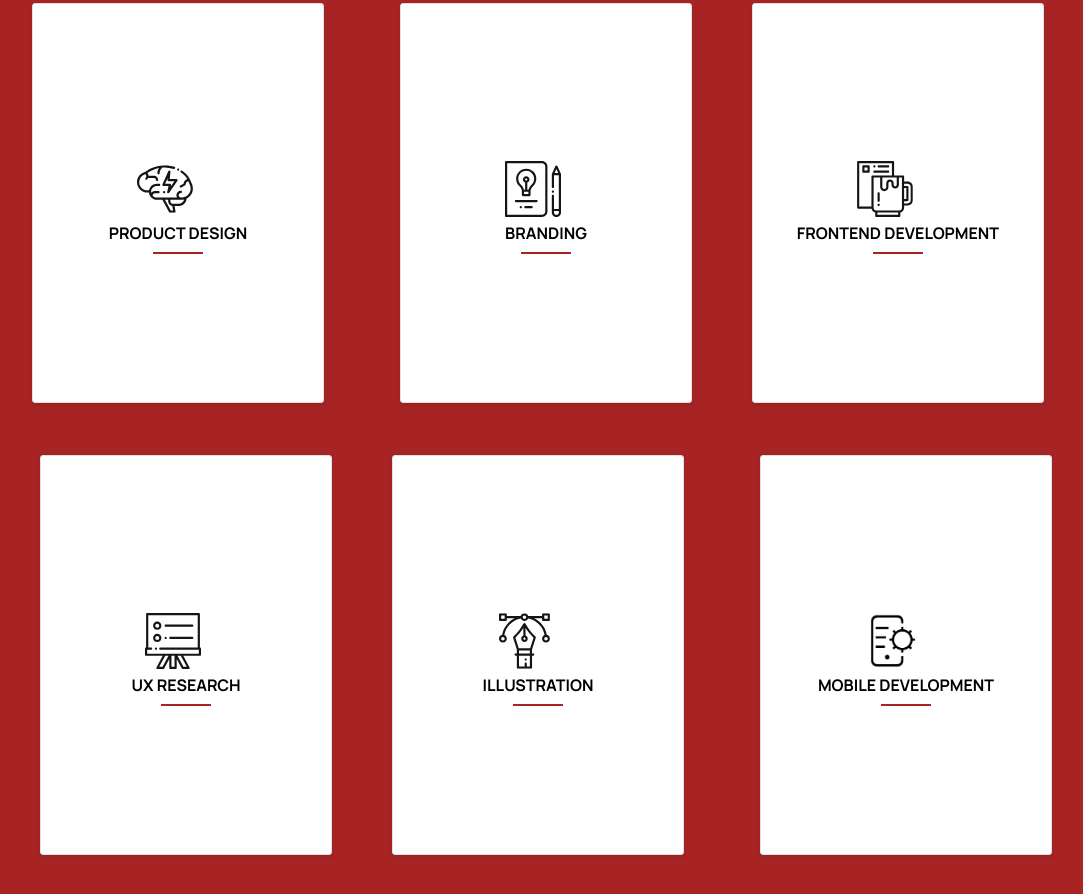
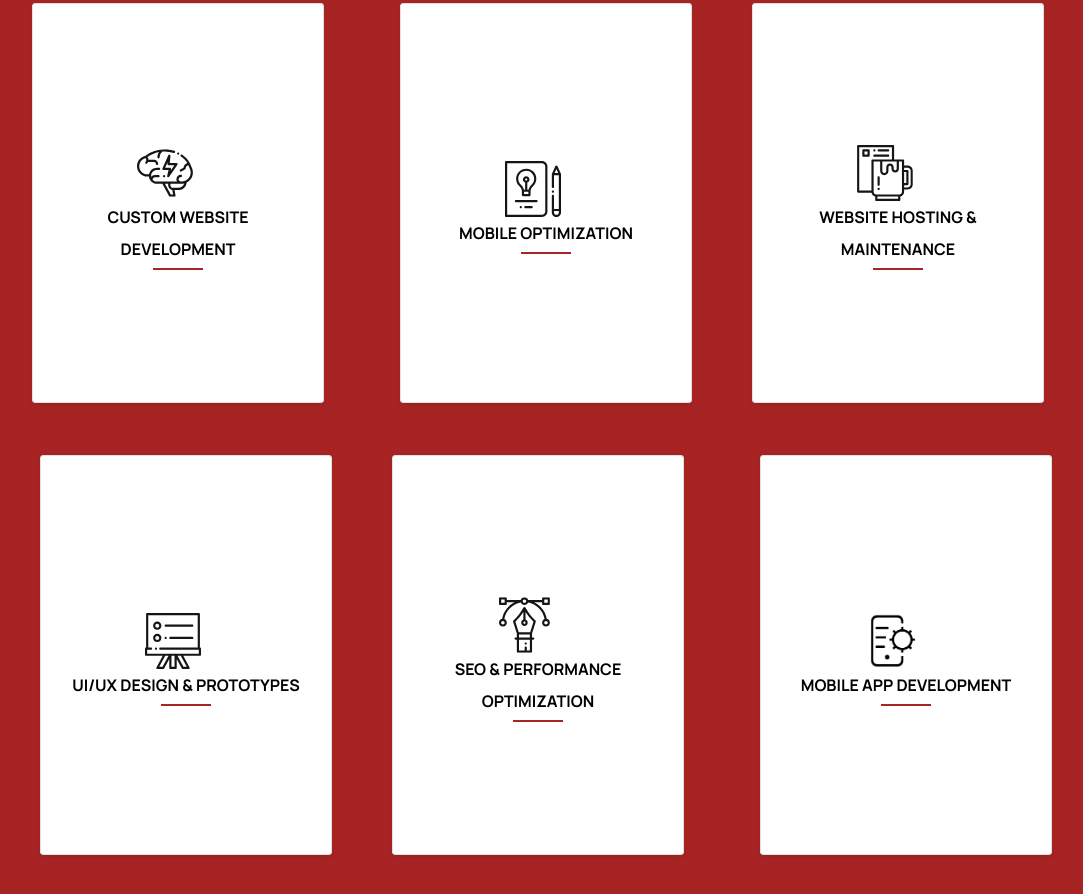
Before and after one commit to DevIgnite3/Portfolio-V2, a plain HTML site: page index.html in a window 1280 px wide. Shown: the part 2544-3438 px from the top of the page, without its empty margins (98-1181 px from the left). Drawn offline with nearby package versions, Linux system fonts and the light colour scheme.

Commit message:
update our services text

```diff
--- a/index.html
+++ b/index.html
@@ -229,13 +229,12 @@
                 <div class="service-icon-block">
                   <span class="service-icon service-icon--product-design"></span>
                 </div>
-                <h4>Product Design</h4>
+                <h4>Custom Website Development</h4>
               </div>
               <!-- Back Face -->
               <div class="flip-card-back">
                 <p>
-                  We craft intuitive and visually stunning product designs that elevate your brand.
-                  Our team transforms ideas into engaging user experiences with seamless functionality.
+                  At DevIgnite, we craft fully customized websites tailored to meet the unique needs of your business. Our team ensures clean, efficient code with seamless functionality, delivering a high-quality digital experience that aligns with your brand and business goals.
                 </p>
               </div>
             </div>
@@ -251,13 +250,12 @@
                 <div class="service-icon-block">
                   <span class="service-icon service-icon--branding"></span>
                 </div>
-                <h4>Branding</h4>
+                <h4>Mobile Optimization</h4>
               </div>
               <!-- Back Face -->
               <div class="flip-card-back">
                 <p>
-                  Your brand is your identity. We create cohesive branding strategies—from logos to full
-                  guidelines—that leave a lasting impression.
+                  Our mobile-first approach ensures that websites and applications function flawlessly across all devices. We focus on responsive design, fast load times, and user-friendly interfaces to provide an optimal experience on smartphones and tablets.
                 </p>
               </div>
             </div>
@@ -273,13 +271,12 @@
                 <div class="service-icon-block">
                   <span class="service-icon service-icon--frontend"></span>
                 </div>
-                <h4>Frontend Development</h4>
+                <h4>Website Hosting & Maintenance</h4>
               </div>
               <!-- Back Face -->
               <div class="flip-card-back">
                 <p>
-                  We build fast, responsive, and interactive web experiences using cutting-edge technologies
-                  to ensure a seamless user experience.
+                  DevIgnite provides reliable website hosting and ongoing maintenance to ensure your site remains fast, secure, and up-to-date. From performance monitoring to regular updates and security patches, we handle everything so you can focus on running your business.
                 </p>
               </div>
             </div>
@@ -295,13 +292,12 @@
                 <div class="service-icon-block">
                   <span class="service-icon service-icon--research"></span>
                 </div>
-                <h4>UX Research</h4>
+                <h4>UI/UX Design & Prototypes</h4>
               </div>
               <!-- Back Face -->
               <div class="flip-card-back">
                 <p>
-                  We conduct in-depth research to analyze user behavior, ensuring our solutions truly
-                  resonate with your audience.
+                  Our design approach focuses on user-centered experiences, ensuring that your digital product is visually engaging and easy to navigate. We create interactive prototypes to bring ideas to life, allowing clients to preview and refine the user journey before full development begins.
                 </p>
               </div>
             </div>
@@ -317,13 +313,12 @@
                 <div class="service-icon-block">
                   <span class="service-icon service-icon--illustration"></span>
                 </div>
-                <h4>Illustration</h4>
+                <h4>SEO & Performance Optimization</h4>
               </div>
               <!-- Back Face -->
               <div class="flip-card-back">
                 <p>
-                  Our custom illustrations bring your brand to life in a unique and engaging way, enhancing
-                  your digital platforms with a creative touch.
+                  We optimize websites to rank higher on search engines and deliver a smooth, fast-loading experience. Through keyword research, content structuring, and technical improvements, we enhance visibility and user engagement to drive organic traffic.
                 </p>
               </div>
             </div>
@@ -339,13 +334,12 @@
                 <div class="service-icon-block">
                   <span class="service-icon service-icon--ecommerce"></span>
                 </div>
-                <h4>Mobile Development</h4>
+                <h4>Mobile App Development</h4>
               </div>
               <!-- Back Face -->
               <div class="flip-card-back">
                 <p>
-                  We design and develop mobile apps that are fast, scalable, and tailored to your needs,
-                  ensuring an intuitive interface and seamless functionality.
+                  We specialize in developing intuitive and high-performing mobile applications for both Android and iOS. Using modern frameworks and best practices, we create apps that offer seamless user experiences while integrating essential features like authentication, real-time updates, and cloud storage.
                 </p>
               </div>
             </div>
```
